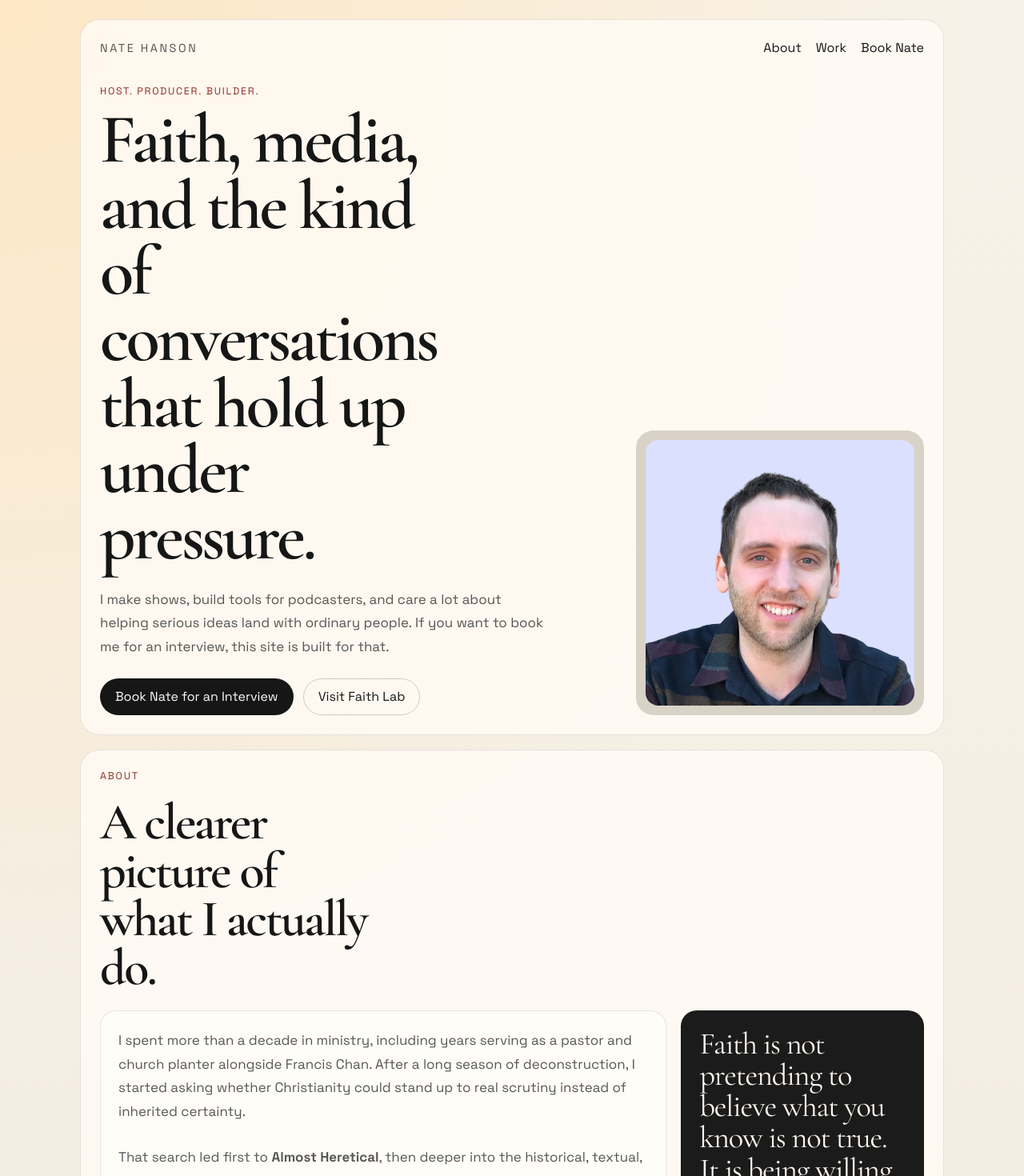
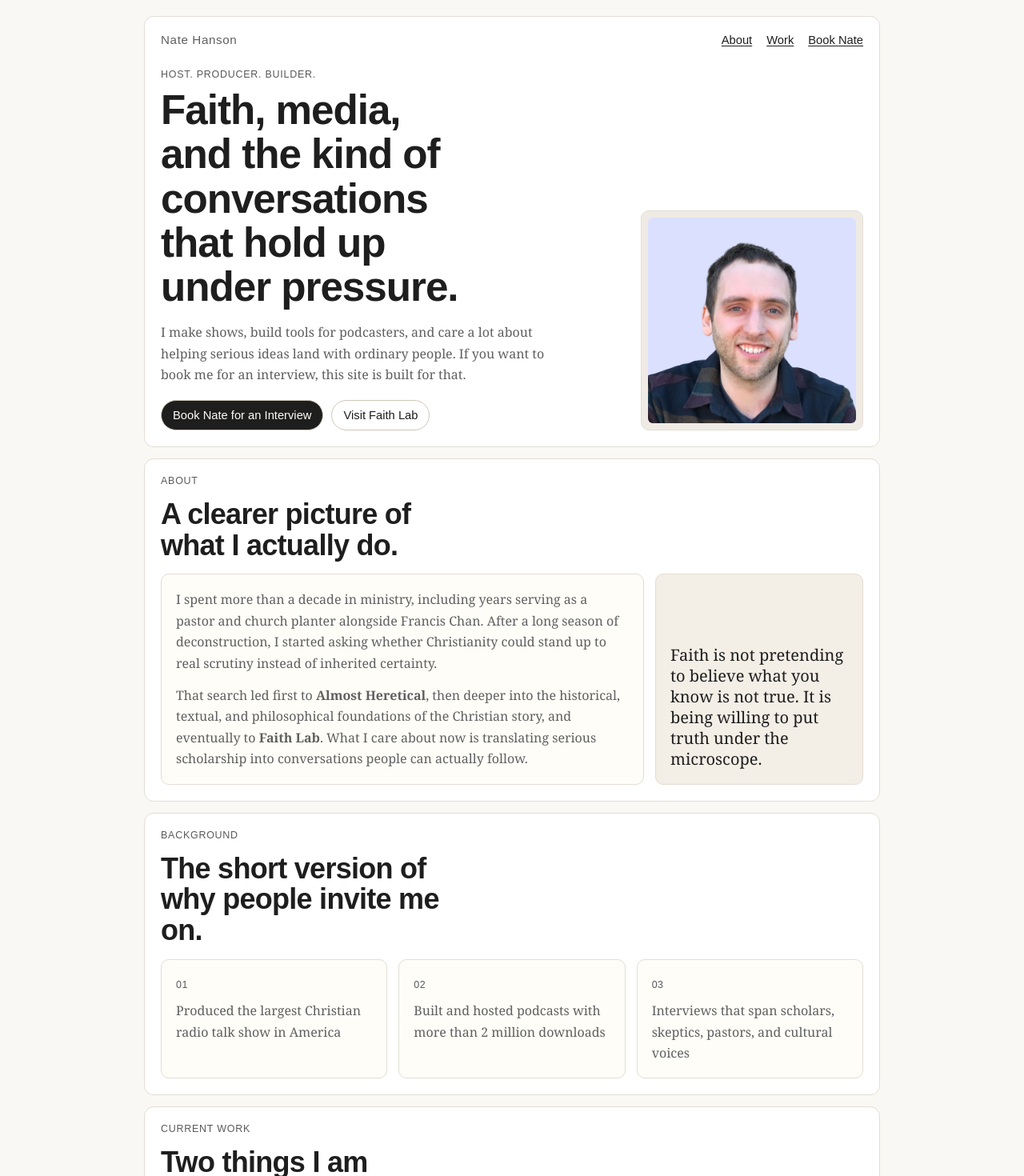
Before and after one commit to natemhanson/natemhanson.com, a Next.js app: page / in a window 1280 px wide. Shown: the top 1470 px of the page at 80% size. Built offline with nearby package versions, Linux system fonts and the light colour scheme; no server answers.

Commit message:
Simplify site typography and layout

```diff
--- a/src/app/globals.css
+++ b/src/app/globals.css
@@ -1,11 +1,11 @@
 :root {
-  --background: #f6f0e6;
-  --foreground: #161616;
-  --muted: rgba(22, 22, 22, 0.72);
-  --card: rgba(255, 251, 245, 0.84);
-  --border: rgba(22, 22, 22, 0.1);
-  --border-strong: rgba(22, 22, 22, 0.2);
-  --accent: #8f2f20;
+  --background: #faf8f4;
+  --foreground: #1e1e1e;
+  --muted: #5f5f5f;
+  --card: #ffffff;
+  --border: #e3ddd3;
+  --border-strong: #cfc6b9;
+  --accent: #5a5a5a;
 }
 
 html,
@@ -18,10 +18,7 @@ body {
 body {
   color: var(--foreground);
   background: var(--background);
-  background-image:
-    radial-gradient(circle at top left, rgba(255, 228, 187, 0.8), transparent 30%),
-    linear-gradient(180deg, #f7f2e9 0%, #efe5d6 100%);
-  font-family: var(--font-space-grotesk), sans-serif;
+  font-family: Georgia, "Times New Roman", Times, serif;
   -webkit-font-smoothing: antialiased;
   -moz-osx-font-smoothing: grayscale;
 }
--- a/src/app/layout.tsx
+++ b/src/app/layout.tsx
@@ -1,17 +1,5 @@
 import type { Metadata } from "next";
-import { Cormorant_Garamond, Space_Grotesk } from "next/font/google";
 import "./globals.css";
-
-const spaceGrotesk = Space_Grotesk({
-  variable: "--font-space-grotesk",
-  subsets: ["latin"],
-});
-
-const cormorant = Cormorant_Garamond({
-  variable: "--font-cormorant",
-  subsets: ["latin"],
-  weight: ["400", "500", "600", "700"],
-});
 
 export const metadata: Metadata = {
   title: "Nate Hanson",
@@ -26,7 +14,7 @@ export default function RootLayout({
 }>) {
   return (
     <html lang="en">
-      <body className={`${spaceGrotesk.variable} ${cormorant.variable}`}>{children}</body>
+      <body>{children}</body>
     </html>
   );
 }
--- a/src/app/page.module.css
+++ b/src/app/page.module.css
@@ -1,7 +1,7 @@
 .page {
-  width: min(1080px, calc(100vw - 32px));
+  width: min(920px, calc(100vw - 32px));
   margin: 0 auto;
-  padding: 24px 0 72px;
+  padding: 20px 0 56px;
 }
 
 .hero,
@@ -10,14 +10,14 @@
 .workSection,
 .topicSection,
 .contactSection {
-  margin-bottom: 18px;
+  margin-bottom: 14px;
   border: 1px solid var(--border);
-  border-radius: 24px;
+  border-radius: 12px;
   background: var(--card);
 }
 
 .hero {
-  padding: 24px;
+  padding: 20px;
 }
 
 .topbar {
@@ -25,13 +25,13 @@
   justify-content: space-between;
   align-items: center;
   gap: 16px;
-  margin-bottom: 36px;
+  margin-bottom: 28px;
 }
 
 .wordmark {
-  font-size: 0.9rem;
-  letter-spacing: 0.18em;
-  text-transform: uppercase;
+  font-size: 0.95rem;
+  font-family: Arial, Helvetica, sans-serif;
+  letter-spacing: 0.04em;
   color: var(--muted);
 }
 
@@ -44,36 +44,37 @@
 .contactIntro a {
   color: var(--foreground);
   text-decoration: underline;
-  text-decoration-color: transparent;
-  text-underline-offset: 0.18em;
-  transition: text-decoration-color 160ms ease;
+  text-underline-offset: 0.14em;
+  font-family: Arial, Helvetica, sans-serif;
+  font-size: 0.92rem;
 }
 
 .heroGrid {
   display: grid;
-  grid-template-columns: minmax(0, 1.25fr) minmax(280px, 0.75fr);
-  gap: 28px;
+  grid-template-columns: minmax(0, 1.35fr) minmax(220px, 0.65fr);
+  gap: 24px;
   align-items: end;
 }
 
 .eyebrow,
 .sectionLabel {
-  margin-bottom: 12px;
+  margin-bottom: 10px;
   color: var(--accent);
   font-size: 0.78rem;
-  letter-spacing: 0.14em;
+  letter-spacing: 0.06em;
   text-transform: uppercase;
+  font-family: Arial, Helvetica, sans-serif;
 }
 
 .heroCopy h1,
 .sectionIntro h2,
 .contactIntro h2 {
-  font-family: var(--font-cormorant), serif;
-  font-size: clamp(3rem, 6.8vw, 6.4rem);
+  font-family: Arial, Helvetica, sans-serif;
+  font-size: clamp(2rem, 4.2vw, 3.2rem);
   font-weight: 600;
-  line-height: 0.95;
-  letter-spacing: -0.04em;
-  max-width: 10.5ch;
+  line-height: 1.08;
+  letter-spacing: -0.02em;
+  max-width: 14ch;
 }
 
 .lead,
@@ -81,21 +82,21 @@
 .credCard p,
 .workCard p,
 .contactIntro p {
-  font-size: 1.06rem;
-  line-height: 1.75;
+  font-size: 1rem;
+  line-height: 1.65;
   color: var(--muted);
 }
 
 .lead {
-  max-width: 52ch;
-  margin-top: 22px;
+  max-width: 58ch;
+  margin-top: 16px;
 }
 
 .actions {
   display: flex;
   flex-wrap: wrap;
-  gap: 12px;
-  margin-top: 24px;
+  gap: 10px;
+  margin-top: 18px;
 }
 
 .primaryAction,
@@ -104,14 +105,12 @@
   display: inline-flex;
   align-items: center;
   justify-content: center;
-  min-height: 46px;
-  padding: 0 18px;
+  min-height: 38px;
+  padding: 0 14px;
   border-radius: 999px;
   border: 1px solid var(--border-strong);
-  transition:
-    background-color 160ms ease,
-    color 160ms ease,
-    transform 160ms ease;
+  font-family: Arial, Helvetica, sans-serif;
+  font-size: 0.92rem;
 }
 
 .primaryAction {
@@ -130,17 +129,18 @@
 }
 
 .portraitFrame {
-  width: min(100%, 360px);
-  padding: 12px;
-  border-radius: 22px;
-  background: #d9d2c6;
+  width: min(100%, 280px);
+  padding: 8px;
+  border-radius: 10px;
+  background: #efebe4;
+  border: 1px solid var(--border);
 }
 
 .portrait {
   display: block;
   width: 100%;
   height: auto;
-  border-radius: 16px;
+  border-radius: 6px;
 }
 
 .storySection,
@@ -148,25 +148,25 @@
 .workSection,
 .topicSection,
 .contactSection {
-  padding: 24px;
+  padding: 20px;
 }
 
 .sectionIntro {
   display: grid;
-  gap: 8px;
-  margin-bottom: 22px;
+  gap: 6px;
+  margin-bottom: 16px;
 }
 
 .sectionIntro h2,
 .contactIntro h2 {
-  font-size: clamp(2.35rem, 5vw, 4.4rem);
-  max-width: 11ch;
+  font-size: clamp(1.6rem, 3vw, 2.25rem);
+  max-width: 18ch;
 }
 
 .storyGrid {
   display: grid;
   grid-template-columns: minmax(0, 1.4fr) minmax(260px, 0.6fr);
-  gap: 18px;
+  gap: 14px;
 }
 
 .storyCard,
@@ -174,36 +174,34 @@
 .credCard,
 .workCard {
   border: 1px solid var(--border);
-  border-radius: 20px;
+  border-radius: 10px;
   background: #fffdf8;
 }
 
 .storyCard {
   display: grid;
-  gap: 18px;
-  padding: 22px;
+  gap: 14px;
+  padding: 18px;
 }
 
 .quoteCard {
   display: flex;
   align-items: end;
   min-height: 100%;
-  padding: 22px;
-  background: #1b1b1b;
+  padding: 18px;
+  background: #f3eee6;
 }
 
 .quoteCard p {
-  font-family: var(--font-cormorant), serif;
-  font-size: clamp(1.8rem, 3vw, 2.5rem);
-  line-height: 1.02;
-  letter-spacing: -0.03em;
-  color: #fff7ef;
+  font-size: 1.25rem;
+  line-height: 1.3;
+  color: var(--foreground);
 }
 
 .credGrid,
 .workGrid {
   display: grid;
-  gap: 16px;
+  gap: 14px;
 }
 
 .credGrid {
@@ -211,15 +209,16 @@
 }
 
 .credCard {
-  padding: 20px;
+  padding: 18px;
 }
 
 .credNumber {
   display: inline-block;
-  margin-bottom: 20px;
+  margin-bottom: 12px;
   color: var(--accent);
-  font-size: 0.8rem;
-  letter-spacing: 0.14em;
+  font-size: 0.78rem;
+  letter-spacing: 0.04em;
+  font-family: Arial, Helvetica, sans-serif;
 }
 
 .workGrid {
@@ -228,13 +227,14 @@
 
 .workCard {
   display: grid;
-  gap: 14px;
-  padding: 22px;
+  gap: 12px;
+  padding: 18px;
 }
 
 .workCard h3 {
-  font-size: 1.4rem;
-  line-height: 1.1;
+  font-family: Arial, Helvetica, sans-serif;
+  font-size: 1.15rem;
+  line-height: 1.2;
 }
 
 .workCard a {
@@ -244,47 +244,38 @@
 .topicWrap {
   display: flex;
   flex-wrap: wrap;
-  gap: 12px;
+  gap: 10px;
 }
 
 .topicChip {
-  padding: 11px 15px;
+  padding: 8px 12px;
   border-radius: 999px;
   border: 1px solid var(--border);
   background: #fffdf8;
+  font-family: Arial, Helvetica, sans-serif;
+  font-size: 0.9rem;
 }
 
 .contactSection {
   display: grid;
   grid-template-columns: minmax(0, 0.95fr) minmax(340px, 1.05fr);
-  gap: 22px;
+  gap: 18px;
   align-items: start;
 }
 
 .contactIntro {
   display: grid;
-  gap: 12px;
+  gap: 10px;
 }
 
 @media (hover: hover) and (pointer: fine) {
-  .nav a:hover,
-  .contactIntro a:hover {
-    text-decoration-color: currentColor;
-  }
-
-  .primaryAction:hover,
-  .secondaryAction:hover,
-  .workCard a:hover {
-    transform: translateY(-1px);
-  }
-
   .primaryAction:hover {
-    background: #2a2a2a;
+    background: #333;
   }
 
   .secondaryAction:hover,
   .workCard a:hover {
-    background: #f2ede3;
+    background: #f5f1ea;
   }
 }
 
@@ -314,8 +305,8 @@
   .workSection,
   .topicSection,
   .contactSection {
-    padding: 18px;
-    border-radius: 18px;
+    padding: 16px;
+    border-radius: 10px;
   }
 
   .topbar {
```
